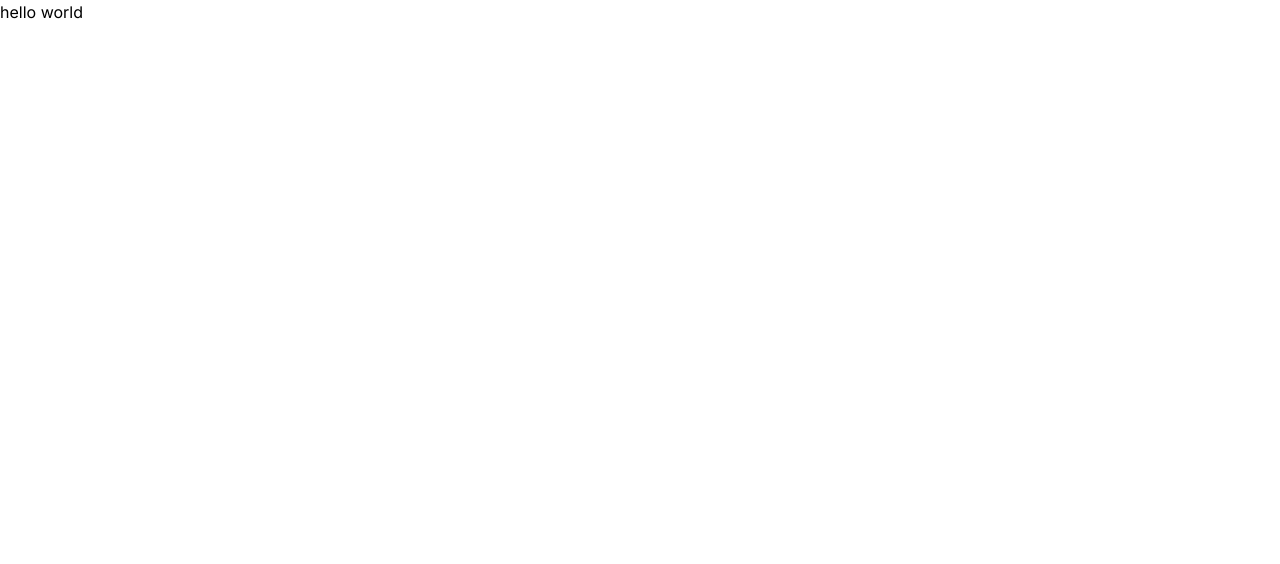
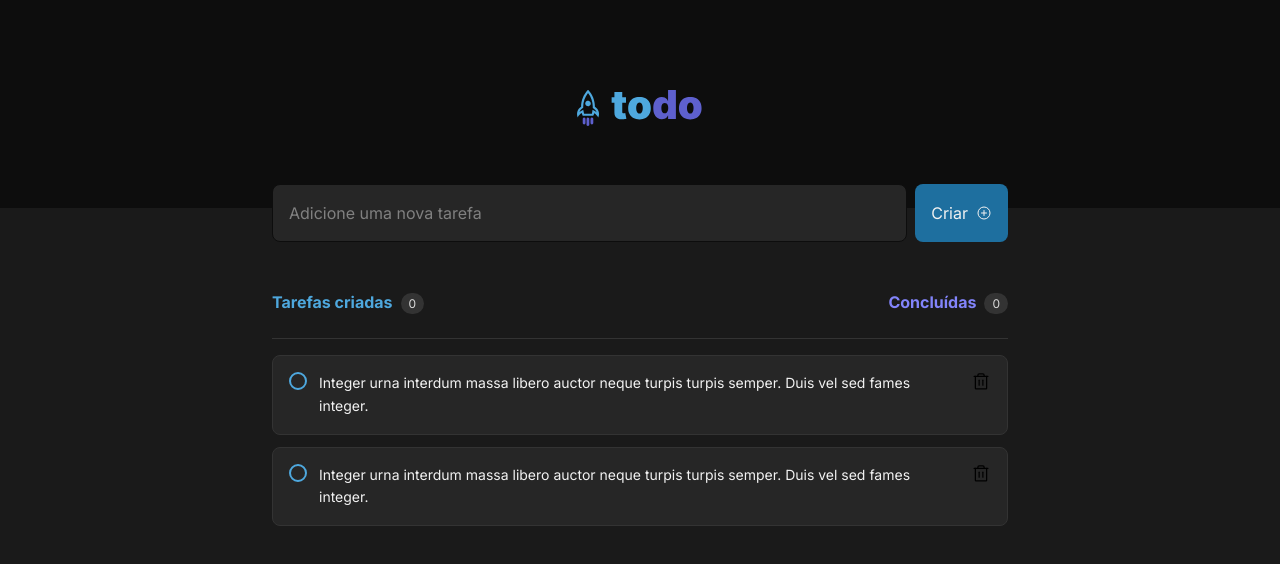
Before and after one commit to JustSpica/to-do-list, a React (Vite) app: page / in a window 1280 px wide. Shown: the top 564 px of the page. Built offline with nearby package versions, Linux system fonts and the light colour scheme.

Commit message:
feat: created app page with developed components

```diff
--- a/src/App.tsx
+++ b/src/App.tsx
@@ -1,3 +1,45 @@
+import todoLogo from "assets/svg/todo-logo.svg";
+
+import { Form } from "components/Form";
+import { Task } from "components/Task";
+
 export function App() {
-  return <h1>hello world</h1>;
+  return (
+    <div className="w-full h-screen flex flex-col bg-gray-600">
+      <header className="w-full py-20 flex items-center justify-center bg-gray-700">
+        <img src={todoLogo} className="text-sky-500" alt="" />
+      </header>
+      <section className="w-full flex-1 flex justify-center">
+        <main className="w-full h-full flex flex-col max-w-[736px]">
+          <Form />
+          <section className="w-full flex flex-col flex-1">
+            <header className="w-full py-6 flex justify-between border-b border-b-gray-400">
+              <div className="space-x-2">
+                <span className="font-bold text-sky-500">Tarefas criadas</span>
+                <span className="px-2 py-[0.175rem] text-xs bg-gray-400 text-gray-200 rounded-full">
+                  0
+                </span>
+              </div>
+              <div className="space-x-2">
+                <span className="font-bold text-indigo-400">Concluídas</span>
+                <span className="px-2 py-[0.175rem] text-xs bg-gray-400 text-gray-200 rounded-full">
+                  0
+                </span>
+              </div>
+            </header>
+            <section className="w-full py-4 flex-1 space-y-3">
+              <Task>
+                Integer urna interdum massa libero auctor neque turpis turpis
+                semper. Duis vel sed fames integer.
+              </Task>
+              <Task>
+                Integer urna interdum massa libero auctor neque turpis turpis
+                semper. Duis vel sed fames integer.
+              </Task>
+            </section>
+          </section>
+        </main>
+      </section>
+    </div>
+  );
 }
```
Also changed, not shown: src/assets/svg/todo-logo.svg (added).
